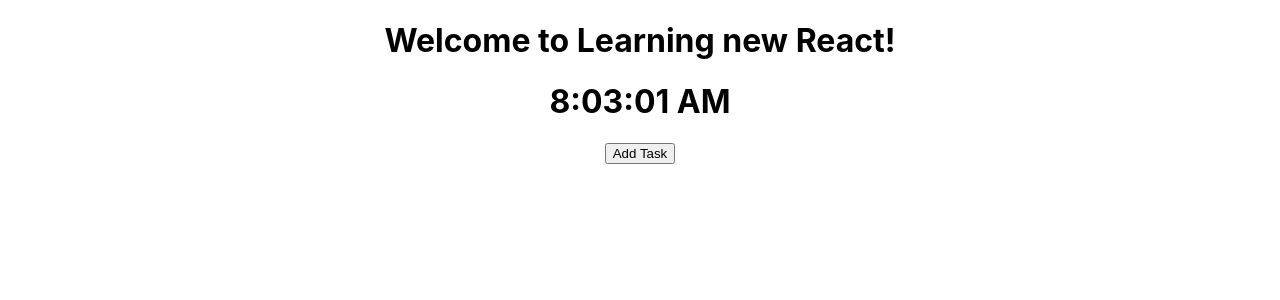
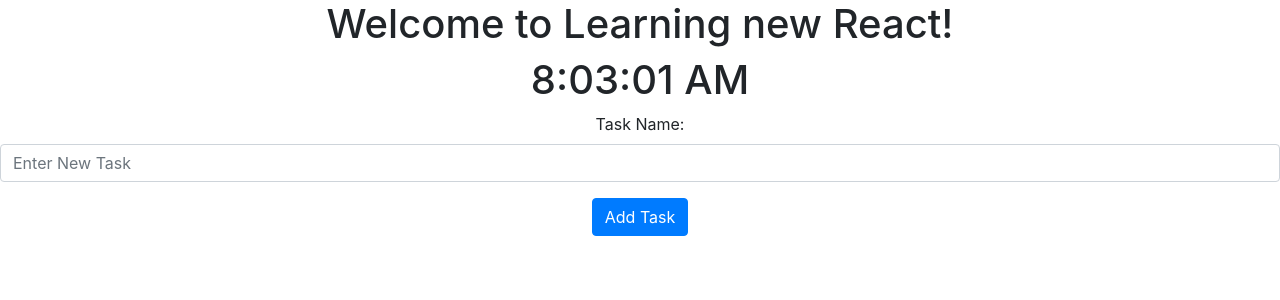
Before and after one commit to NicChoo96/ProductivityAppMERN, a React (Create React App) app in the folder productivitimer/: page / in a window 1280 px wide. Shown: the top 300 px of the page. Built offline with nearby package versions, Linux system fonts and the light colour scheme.

Commit message:
Updated TaskList

```diff
--- a/package.json
+++ b/package.json
@@ -15,5 +15,9 @@
   "bugs": {
     "url": "https://github.com/NicChoo96/ProductivityAppMERN/issues"
   },
-  "homepage": "https://github.com/NicChoo96/ProductivityAppMERN#readme"
+  "homepage": "https://github.com/NicChoo96/ProductivityAppMERN#readme",
+  "dependencies": {
+    "bootstrap": "^4.5.0",
+    "react-bootstrap": "^1.0.1"
+  }
 }
--- a/productivitimer/src/App.js
+++ b/productivitimer/src/App.js
@@ -4,6 +4,7 @@
 import Clock from './components/Clock'
 //import logo from './logo.svg';
 import './App.css';
+import 'bootstrap/dist/css/bootstrap.min.css';
 
 /*
 function App() {
--- a/productivitimer/src/components/TaskList.js
+++ b/productivitimer/src/components/TaskList.js
@@ -1,13 +1,14 @@
 import React, { Component } from 'react'
+import { Button, Form, ListGroup } from 'react-bootstrap';
 
 function elaspedTime(currentTime, taskTime){
-	var diffTime = Math.abs(taskTime - currentTime);
-	return Math.round(diffTime/1000);
+	var diffTime = Math.round(Math.abs(taskTime - currentTime)/1000);
+	return new Date(diffTime * 1000).toISOString().substr(11, 8);
 }
 
 function Task(props){
 	return(
-		<ol key={props.count}>{props.name} ({props.count}): {props.timerCountDown.toLocaleTimeString()} Time Elapsed:{elaspedTime(props.currentTime, props.timerCountDown)} sec</ol>
+		<ol key={props.count}>{props.name} ({props.count}): {props.timerCountDown.toLocaleTimeString()} Time Elapsed:{elaspedTime(props.currentTime, props.timerCountDown)}</ol>
 	);
 }
 
@@ -51,17 +52,25 @@
 		//const names = ["This Task", "That Task"]
 		const list = taskObj.map((element, index)=>{
 			return(
-				<div>
+				<ListGroup.Item>
 				<Task name={element.name} timerCountDown={element.timerCountDown} count={index+1} currentTime={this.state.currentTime} />
-				</div>
+				</ListGroup.Item>
 			);
 		});
 
 		return (
 			<div>
 				<h1>{this.state.currentTime.toLocaleTimeString()}</h1>
-				<button onClick={()=>this.AddTask()}>Add Task</button>
+				<Form>
+					<Form.Group controlId="formBasicEmail">
+						<Form.Label>Task Name:</Form.Label>
+						<Form.Control type="text" placeholder="Enter New Task" />
+					</Form.Group>
+					<Button variant="primary" onClick={()=>this.AddTask()}>Add Task</Button>
+				</Form>
+				<ListGroup>
 				{list}
+				</ListGroup>
 			</div>
 		);
 
```
Also changed, not shown: 1 other file (tests, documents, lock files or other folders).
